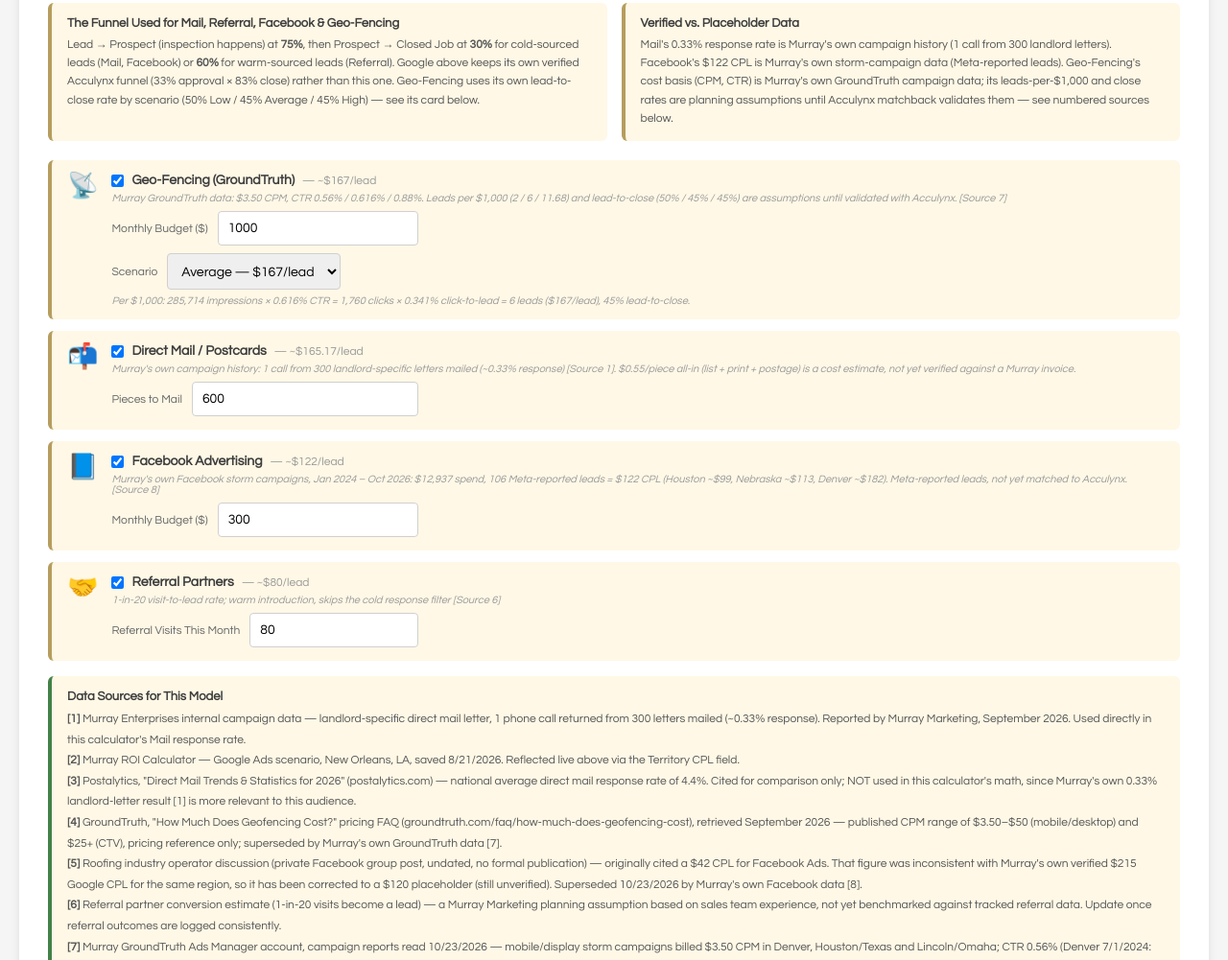
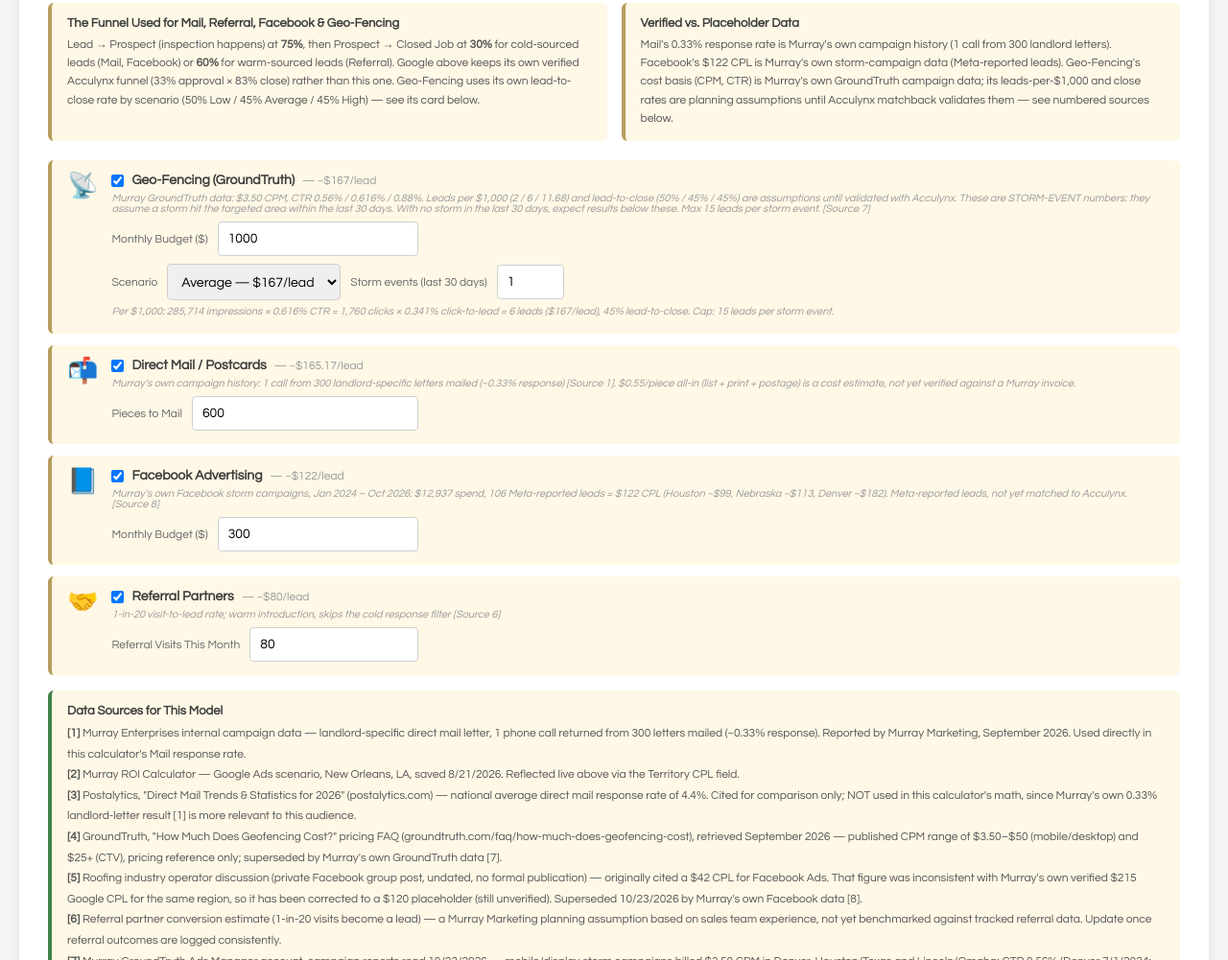
Before and after one commit to shannonchesnutemail-stack/ROI-Calculator, a plain HTML site: page index.html in a window 1280 px wide. Shown: the part 2062-3063 px from the top of the page at 96% size. Drawn offline with Linux system fonts and the light colour scheme.

Commit message:
Geo-Fencing: storm-event numbers, cap 15 leads per storm event
Low/Average/High are now labeled storm-event numbers (storm in targeted area within last 30 days; lower results expected otherwise). Restored Storm events (last 30 days) input with a cap of 15 leads per storm event.

Co-Authored-By: Claude Opus 5.5 <noreply@anthropic.com>
Claude-Session: https://claude.ai/code/session_017omEtTaxoqhjBYvcKU4H7e

```diff
--- a/index.html
+++ b/index.html
@@ -448,7 +448,7 @@
                             <strong>[4]</strong> GroundTruth, "How Much Does Geofencing Cost?" pricing FAQ (groundtruth.com/faq/how-much-does-geofencing-cost), retrieved September 2026 &mdash; published CPM range of $3.50&ndash;$50 (mobile/desktop) and $25+ (CTV), pricing reference only; superseded by Murray's own GroundTruth data [7].<br>
                             <strong>[5]</strong> Roofing industry operator discussion (private Facebook group post, undated, no formal publication) &mdash; originally cited a $42 CPL for Facebook Ads. That figure was inconsistent with Murray's own verified $215 Google CPL for the same region, so it has been corrected to a $120 placeholder (still unverified). Superseded 10/23/2026 by Murray's own Facebook data [8].<br>
                             <strong>[6]</strong> Referral partner conversion estimate (1-in-20 visits become a lead) &mdash; a Murray Marketing planning assumption based on sales team experience, not yet benchmarked against tracked referral data. Update once referral outcomes are logged consistently.<br>
-                            <strong>[7]</strong> Murray GroundTruth Ads Manager account, campaign reports read 10/23/2026 &mdash; mobile/display storm campaigns billed $3.50 CPM in Denver, Houston/Texas and Lincoln/Omaha; CTR 0.56% (Denver 7/1/2024: 143,288 impressions, 44,573 reach, 800 clicks) to 0.88% (Texas 12/24/2024). GroundTruth reported 0 visits / 0 web conversions, so Geo-Fencing leads per $1,000 (2 / 6 / 11.68) and lead-to-close (50% / 45% / 45%) are Murray Marketing planning assumptions, cross-checked against Murray's Facebook storm campaigns ($122 CPL, 2024&ndash;2026) and LocaliQ roofing display benchmarks.<br>
+                            <strong>[7]</strong> Murray GroundTruth Ads Manager account, campaign reports read 10/23/2026 &mdash; mobile/display storm campaigns billed $3.50 CPM in Denver, Houston/Texas and Lincoln/Omaha; CTR 0.56% (Denver 7/1/2024: 143,288 impressions, 44,573 reach, 800 clicks) to 0.88% (Texas 12/24/2024). GroundTruth reported 0 visits / 0 web conversions, so Geo-Fencing leads per $1,000 (2 / 6 / 11.68) and lead-to-close (50% / 45% / 45%) are Murray Marketing planning assumptions for storm events (storm in the targeted area within the last 30 days), capped at 15 leads per storm event, cross-checked against Murray's Facebook storm campaigns ($122 CPL, 2024&ndash;2026) and LocaliQ roofing display benchmarks.<br>
                             <strong>[8]</strong> Murray Facebook Ads account (Meta Ads, read via Ryze 10/23/2026) &mdash; all campaigns tagged [Storm Campaign], 1/1/2024&ndash;10/23/2026: $12,936.64 spend, 844,319 impressions, 8,252 link clicks, 106 Meta-reported leads = $122 CPL. By market: Houston area $99, Nebraska $113, Denver $182. Leads are Meta-reported and not yet matched to Acculynx.<br><br>
                             <em>As real Murray campaign data replaces a placeholder, update the corresponding value in CHANNEL_DATA in the code and cite it here with the date it was verified.</em>
                         </div>
@@ -753,7 +753,7 @@
 
                     <div style="background: #e8f5e9; border: 2px solid #438148; border-radius: 8px; padding: 20px; margin-bottom: 20px;">
                         <div style="font-size: 14px; font-weight: bold; color: #438148; margin-bottom: 12px;">✨ Latest Updates (v5.3.0)</div>
-                            <div>✅ <strong>Geo-Fencing Rebuilt on Murray's GroundTruth Data (10/23/2026):</strong> Geo-Fencing now uses Murray's own GroundTruth storm campaigns ($3.50 CPM, 0.56%&ndash;0.88% CTR) with a Low / Average / High selector: $500 / $167 / $86 per lead (2 / 6 / 11.68 leads per $1,000), lead-to-close 50% / 45% / 45%. Leads scale with budget (no per-storm cap). Click-to-lead and close rates are assumptions until validated against Acculynx.</div>
+                            <div>✅ <strong>Geo-Fencing Rebuilt on Murray's GroundTruth Data (10/23/2026):</strong> Geo-Fencing now uses Murray's own GroundTruth storm campaigns ($3.50 CPM, 0.56%&ndash;0.88% CTR) with a Low / Average / High selector: $500 / $167 / $86 per lead (2 / 6 / 11.68 leads per $1,000), lead-to-close 50% / 45% / 45%, capped at 15 leads per storm event. All Geo-Fencing figures are storm-event numbers (a storm in the targeted area within the last 30 days); with no recent storm, expect lower results. Click-to-lead and close rates are assumptions until validated against Acculynx.</div>
                             <div>✅ <strong>Facebook CPL Now Murray's Own Data (10/23/2026):</strong> Facebook moved from a $120 placeholder to $122, Murray's actual storm-campaign cost per lead across 2024&ndash;2026 (Meta-reported leads).</div>
                             <div>✅ <strong>Custom Territories Now Selectable Everywhere:</strong> Fixed — the Scenario Builder's Territory dropdown was hardcoded to only the original 3 territories and never rebuilt. Any territory you add (e.g. Denver) is now a real choice in Scenario Builder immediately, no reload required.</div>
                             <div>✅ <strong>Campaign Building Refreshes Instantly:</strong> Adding, editing, or deleting a territory now immediately updates its availability in Campaign Building — previously required a page reload to show up.</div>
@@ -963,7 +963,8 @@
             },
             geofencing: {
                 label: 'Geo-Fencing (GroundTruth)', icon: '📡', mode: 'budget',
-                closeType: 'scenario', defaultBudget: 1000, defaultScenario: 'average',
+                closeType: 'scenario', defaultBudget: 1000, defaultScenario: 'average', defaultStorms: 1,
+                capPerStorm: 15,
                 cpm: 3.50,
                 // Per $1,000: impressions fixed at $3.50 CPM (285,714). Leads per $1,000
                 // and lead-to-close are planning assumptions (Murray Marketing, 10/23/2026).
@@ -972,7 +973,7 @@
                     average: { label: 'Average', ctr: 0.00616, leadsPer1k: 6,     closeRate: 0.45 },
                     high:    { label: 'High',    ctr: 0.0088,  leadsPer1k: 11.68, closeRate: 0.45 }
                 },
-                sourceNote: 'Murray GroundTruth data: $3.50 CPM, CTR 0.56% / 0.616% / 0.88%. Leads per $1,000 (2 / 6 / 11.68) and lead-to-close (50% / 45% / 45%) are assumptions until validated with Acculynx. [Source 7]'
+                sourceNote: 'Murray GroundTruth data: $3.50 CPM, CTR 0.56% / 0.616% / 0.88%. Leads per $1,000 (2 / 6 / 11.68) and lead-to-close (50% / 45% / 45%) are assumptions until validated with Acculynx. These are STORM-EVENT numbers: they assume a storm hit the targeted area within the last 30 days. With no storm in the last 30 days, expect results below these. Max 15 leads per storm event. [Source 7]'
             },
             facebook: {
                 label: 'Facebook Advertising', icon: '📘', mode: 'budget',
@@ -991,6 +992,11 @@
             return (el && el.value) || CHANNEL_DATA.geofencing.defaultScenario;
         }
         function geoScenario() { return CHANNEL_DATA.geofencing.scenarios[geoScenarioKey()]; }
+        function geoStorms() {
+            const el = document.getElementById('cmGeoStorms');
+            const v = el ? parseFloat(el.value) : CHANNEL_DATA.geofencing.defaultStorms;
+            return isNaN(v) ? CHANNEL_DATA.geofencing.defaultStorms : Math.max(1, Math.round(v));
+        }
         function geoDetailText() {
             const g = CHANNEL_DATA.geofencing, s = geoScenario();
             const imp = 1000 / g.cpm * 1000, clicks = imp * s.ctr;
@@ -998,7 +1004,7 @@
             return 'Per $1,000: ' + Math.round(imp).toLocaleString('en-US') + ' impressions &times; ' +
                 (s.ctr * 100).toFixed(3).replace(/0+$/, '') + '% CTR = ' + Math.round(clicks).toLocaleString('en-US') +
                 ' clicks &times; ' + c2l.toFixed(3) + '% click-to-lead = ' + s.leadsPer1k + ' leads ($' +
-                Math.round(1000 / s.leadsPer1k) + '/lead), ' + Math.round(s.closeRate * 100) + '% lead-to-close.';
+                Math.round(1000 / s.leadsPer1k) + '/lead), ' + Math.round(s.closeRate * 100) + '% lead-to-close. Cap: ' + g.capPerStorm + ' leads per storm event.';
         }
 
         function currentGoogleCpl() {
@@ -1043,7 +1049,7 @@
             if (c.mode === 'google-linked') { const cpl = currentGoogleCpl(); return cpl > 0 ? val / cpl : 0; }
             if (key === 'geofencing') {
                 const raw = val / 1000 * geoScenario().leadsPer1k;
-                return raw;
+                return Math.min(raw, c.capPerStorm * geoStorms());
             }
             if (c.mode === 'budget') return c.cpl > 0 ? val / c.cpl : 0;
             if (c.mode === 'visits') return val * c.visitToLeadRate;
@@ -1099,13 +1105,16 @@
                             <span style="font-size:12px; color:#666; white-space:nowrap;">${channelMixInputLabel(key)}</span>
                             <input type="number" id="cmInput_${key}" value="${channelMixDefaultValue(key)}" min="0" step="10" oninput="calculateChannelMix()">
                         </div>${key === 'geofencing' ? `
-                        <div class="channel-card-input-row" style="display:flex; align-items:center; gap:10px; max-width:420px; margin-top:8px; flex-wrap:wrap;">
+                        <div class="channel-card-input-row" style="display:flex; align-items:center; gap:10px; max-width:600px; margin-top:8px; flex-wrap:wrap;">
                             <span style="font-size:12px; color:#666; white-space:nowrap;">Scenario</span>
                             <select id="cmGeoScenario" onchange="calculateChannelMix()" style="width:auto;">
                                 ${Object.keys(c.scenarios).map(k => `<option value="${k}"${k === c.defaultScenario ? ' selected' : ''}>${c.scenarios[k].label} — $${Math.round(1000 / c.scenarios[k].leadsPer1k)}/lead</option>`).join('')}
                             </select>
-                        </div>
-                        <div class="form-note" id="cmGeoDetail" style="margin-top:6px;"></div>` : ''}
+                            <span style="font-size:12px; color:#666; white-space:nowrap;">Storm events (last 30 days)</span>
+                            <input type="number" id="cmGeoStorms" value="${c.defaultStorms}" min="1" step="1" oninput="calculateChannelMix()" style="width:70px;">
+                        </div>
+                        <div class="form-note" id="cmGeoDetail" style="margin-top:6px;"></div>
+                        <div class="form-note" id="cmGeoCapNote" style="margin-top:4px; color:#b3402f;"></div>` : ''}
                     </div>
                 </div>`;
             }).join('');
@@ -1176,6 +1185,15 @@
 
             const geoDetail = document.getElementById('cmGeoDetail');
             if (geoDetail) geoDetail.innerHTML = geoDetailText();
+            const geoCap = document.getElementById('cmGeoCapNote');
+            if (geoCap) {
+                const g = CHANNEL_DATA.geofencing;
+                const raw = channelMixInputValue('geofencing') / 1000 * geoScenario().leadsPer1k;
+                const cap = g.capPerStorm * geoStorms();
+                geoCap.textContent = raw > cap
+                    ? 'Capped: budget would project ' + raw.toFixed(1) + ' leads, limited to ' + cap + ' (' + g.capPerStorm + ' per storm event × ' + geoStorms() + '). Extra spend in the same storm area mostly buys repeat impressions.'
+                    : '';
+            }
             const geoCardCpl = document.querySelector('[data-channel="geofencing"] label span');
             if (geoCardCpl) geoCardCpl.innerHTML = '&mdash; ~$' + Math.round(channelCplForSort('geofencing')) + '/lead';
 
@@ -1217,6 +1235,7 @@
             const bufferEl = document.getElementById('cmBuffer');
             state._buffer = bufferEl ? bufferEl.checked : true;
             state._geoScenario = geoScenarioKey();
+            state._geoStorms = geoStorms();
             return state;
         }
 
@@ -1233,6 +1252,8 @@
             if (bufferEl && typeof state._buffer === 'boolean') bufferEl.checked = state._buffer;
             const geoSel = document.getElementById('cmGeoScenario');
             if (geoSel && state._geoScenario && CHANNEL_DATA.geofencing.scenarios[state._geoScenario]) geoSel.value = state._geoScenario;
+            const geoSt = document.getElementById('cmGeoStorms');
+            if (geoSt && typeof state._geoStorms === 'number') geoSt.value = state._geoStorms;
             calculateChannelMix();
         }
 
```
